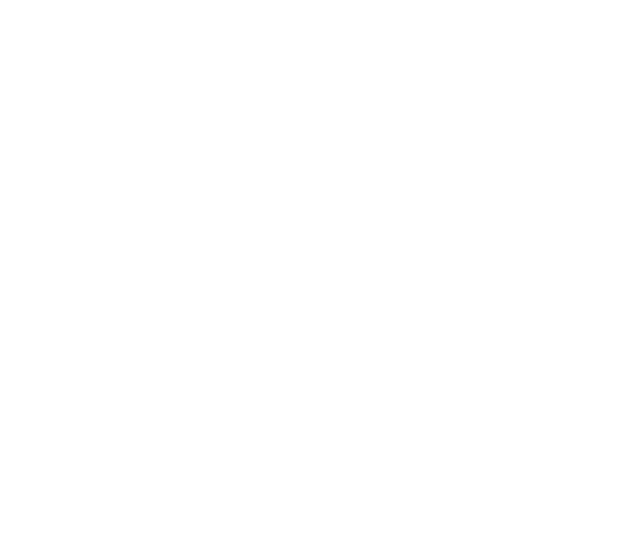
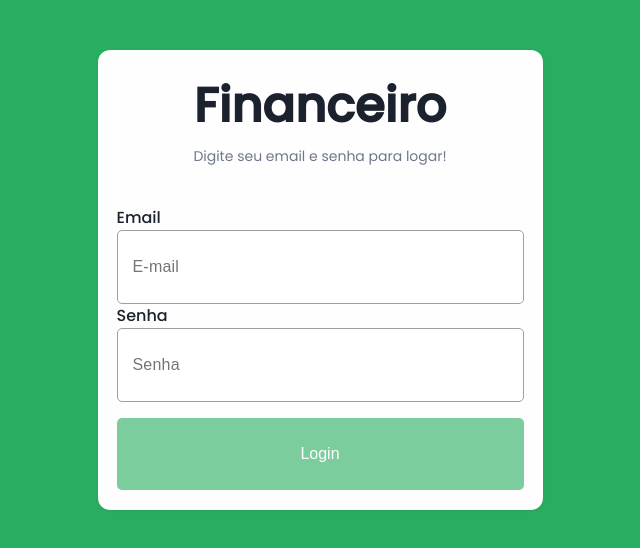
Before and after one commit to JoaoSiqueira10/API-SistemaFinanceiro-DDD-FrontEnd, an Angular app: page /login in a window 1280 px wide. Before the commit this address led to /. Shown: the top 548 px of the page, without its empty margins (320-960 px from the left). Built offline with nearby package versions, Linux system fonts and the light colour scheme.

Commit message:
Criando telas de login com HTML e SCSS

```diff
--- a/package.json
+++ b/package.json
@@ -15,6 +15,7 @@
     "@angular/compiler": "^16.1.0",
     "@angular/core": "^16.1.0",
     "@angular/forms": "^16.1.0",
+    "@angular/material": "^16.1.5",
     "@angular/platform-browser": "^16.1.0",
     "@angular/platform-browser-dynamic": "^16.1.0",
     "@angular/router": "^16.1.0",
--- a/src/app/app-routing.module.ts
+++ b/src/app/app-routing.module.ts
@@ -1,7 +1,22 @@
 import { NgModule } from '@angular/core';
 import { RouterModule, Routes } from '@angular/router';
+import { LoginComponent } from './pages/login/login.component';
 
-const routes: Routes = [];
+const routes: Routes = [
+  {
+    path: '',
+    pathMatch:'full',
+    redirectTo:'login'
+  },
+  {
+    path:'login', component: LoginComponent
+
+  },
+  {
+    path:'', component: LoginComponent
+
+  }
+];
 
 @NgModule({
   imports: [RouterModule.forRoot(routes)],
--- /dev/null
+++ b/src/app/pages/login/login.component.html
@@ -0,0 +1,45 @@
+<div class="container-login">
+
+    <div class="container-login-central">
+
+        <div class="container-header">
+            <div class="titulo-login">
+                Financeiro
+            </div>
+            <div class="info-login">
+                Digite seu email e senha para logar!
+            </div>
+        </div>
+
+        <div class="container-form">
+            <form class="form-inputs" [formGroup] = "loginForm" (submit)="loginUser()">
+                <div class="group-input">
+                    <div class="text-info">
+                        Email
+                    </div>
+                    <input class="input-form" type="text" nome="email" id="email" placeholder="E-mail" formControlName="email" required="">
+                    <label *ngIf="loginForm.get('email')?.errors?.['required'] &&  loginForm.get('email')?.touched" class="error-input">
+                        Campo Obrigatório!
+                    </label>
+                </div>
+
+                <div class="group-input">
+                    <div class="text-info">
+                        Senha
+                    </div>
+                    <input class="input-form" type="password" name="senha" id="senha" placeholder="Senha" formControlName="senha" required="">
+                    <label *ngIf="loginForm.get('senha')?.errors?.['required'] && loginForm.get('senha')?.touched" class="error-input">
+                        Campo Obrigatório!
+                    </label>
+                </div>
+
+                <div class="group-input">
+                     <input type="submit" class="btn-login" value="Login" [ngClass]="{'disabled' : !loginForm.valid}" [disabled]="!loginForm.valid">
+                </div>
+            </form>
+        </div>
+
+    </div>
+
+
+</div>
--- /dev/null
+++ b/src/app/pages/login/login.component.scss
@@ -0,0 +1,113 @@
+.container-login {
+    display: flex;
+    justify-content: center;
+    align-items: center;
+    margin: 50px;
+
+    .container-login-central {
+        display: grid;
+        justify-content: center;
+        align-items: center;
+
+        width: 445px;
+        height: 460px;
+        background: #fefefe;
+        box-shadow: 0px 0.5px 2px rgba(51, 53, 52, 0.16);
+        border-radius: 12px;
+    }
+
+    .container-header {
+        .titulo-login {
+            font-style: normal;
+            font-weight: 700;
+            font-size: 48px;
+            line-height: 72px;
+            text-align: center;
+            color: #1b212d;
+            height: 60px;
+        }
+
+        .info-login {
+            padding-top: 16px;
+            font-style: normal;
+            font-weight: 400;
+            font-size: 14px;
+            line-height: 21px;
+            color: #6e778b;
+            height: 20px;
+            text-align: center;
+        }
+    }
+
+    .container-form {
+        display: flex;
+        justify-content: baseline;
+        align-items: baseline;
+
+        .form-inputs {
+        }
+    }
+}
+
+.group-input {
+    .text-info {
+        font-style: normal;
+        font-weight: 500;
+        font-size: 16px;
+        line-height: 24px;
+        display: flex;
+        align-items: center;
+        color: #1b212d;
+    }
+
+    .input-form {
+        display: flex;
+        align-items: center;
+        padding: 10px 15px;
+        width: 375px;
+        height: 52px;
+        background: #ffffff;
+        border: 1px solid #9e9e9e;
+        border-radius: 5px;
+
+        font-style: normal;
+        font-weight: 500;
+        font-size: 16px;
+        line-height: 24px;
+        letter-spacing: 0.2px;
+        color: #bdbdbd;
+    }
+
+    .error-input {
+        font-size: 14px;
+        color: red;
+    }
+}
+
+.btn-login {
+    margin-top: 16px;
+    display: flex;
+    align-items: center;
+    justify-content: center;
+
+    padding: 10px 15px;
+    width: 100%;
+    height: 72px;
+    border: 0px solid;
+    border-radius: 5px;
+    background: #27ae60;
+    cursor: pointer;
+
+    font-style: normal;
+    font-weight: 500;
+    font-size: 16px;
+    line-height: 16px;
+    color: #fefefe;
+    text-align: center;
+}
+
+
+.disabled
+{
+    opacity: 0.6;
+}
--- /dev/null
+++ b/src/app/pages/login/login.component.ts
@@ -0,0 +1,40 @@
+import { Component } from '@angular/core';
+
+import { FormBuilder, FormGroup, Validators } from '@angular/forms';
+import { Router } from '@angular/router';
+
+
+@Component({
+  selector: 'app-login',
+  templateUrl: './login.component.html',
+  styleUrls: ['./login.component.scss']
+})
+export class LoginComponent {
+
+  constructor(public formBuilder: FormBuilder,
+  private router: Router) {
+
+  }
+
+  loginForm: FormGroup;
+
+  ngOnInit(): void {
+
+    this.loginForm = this.formBuilder.group
+      (
+        {
+          email: ['', [Validators.required, Validators.email]],
+          senha: ['', [Validators.required]]
+        }
+      )
+  }
+
+  get dadosForm() {
+    return this, this.loginForm.controls;
+  }
+
+  loginUser() {
+    alert("OK")
+  }
+
+}
--- a/src/styles.scss
+++ b/src/styles.scss
@@ -1 +1,14 @@
-/* You can add global styles to this file, and also import other style files */
+@charset "UTF-8";
+@import url("https://fonts.googleapis.com/css?family=Montserrat:300,300i,400,400i,500,500i,600,600i,700,700i&display=swap");
+@import url("https://fonts.googleapis.com/css?family=Work+Sans:300,400,600,700&display=swap");
+@import url("https://fonts.googleapis.com/css2?family=Poppins:wght@100;300;400;500&display=swap");
+
+@import "~@angular/material/prebuilt-themes/deeppurple-amber.css";
+
+
+
+body {
+  font-family: "Poppins";
+  margin: 0;
+  background: #27ae60;
+}
--- a/tsconfig.json
+++ b/tsconfig.json
@@ -5,7 +5,7 @@
     "baseUrl": "./",
     "outDir": "./dist/out-tsc",
     "forceConsistentCasingInFileNames": true,
-    "strict": true,
+    "strict": false,
     "noImplicitOverride": true,
     "noPropertyAccessFromIndexSignature": true,
     "noImplicitReturns": true,
```
Also changed, not shown: src/app/app.module.ts (+12 -2 lines), 2 other files (tests, documents, lock files or other folders).
